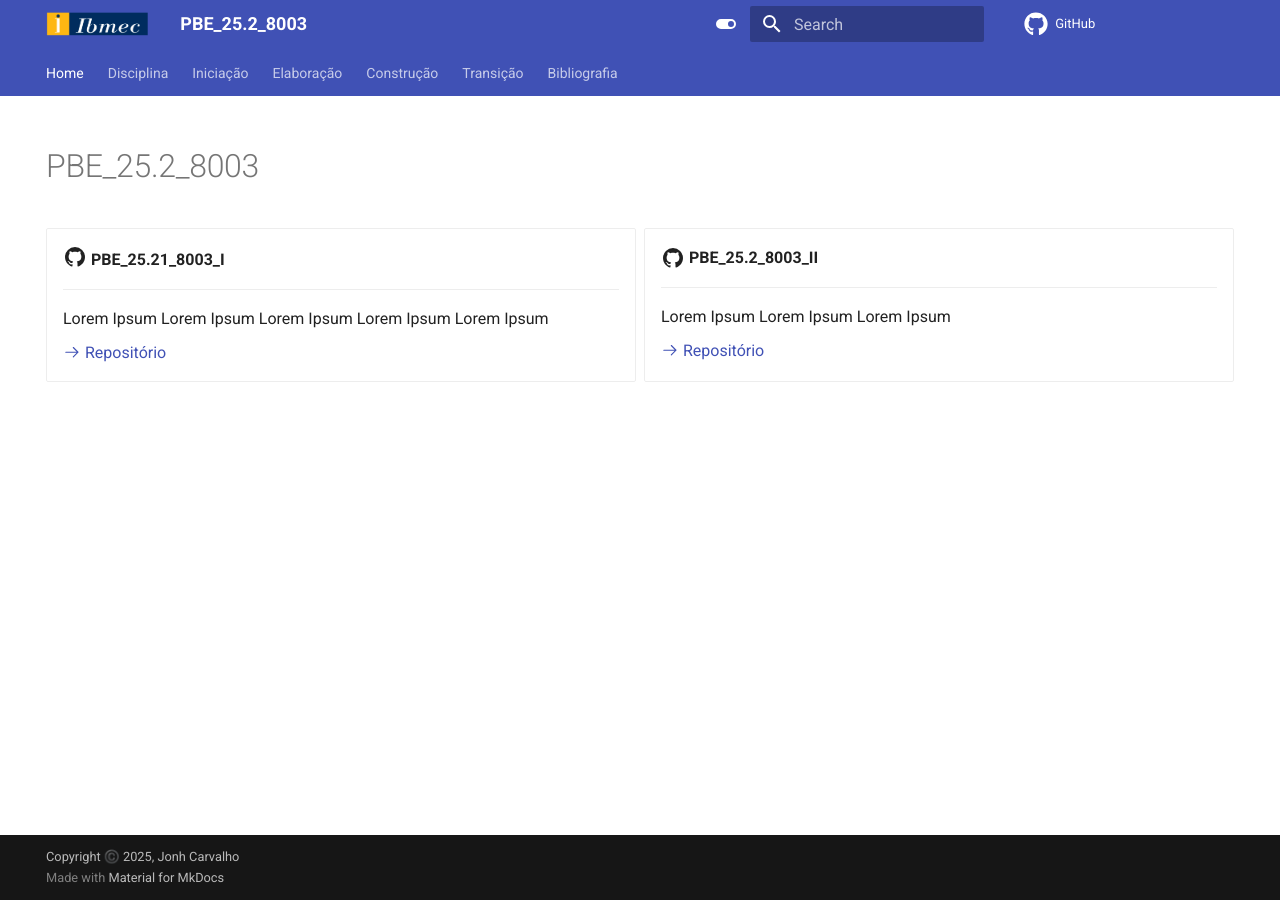
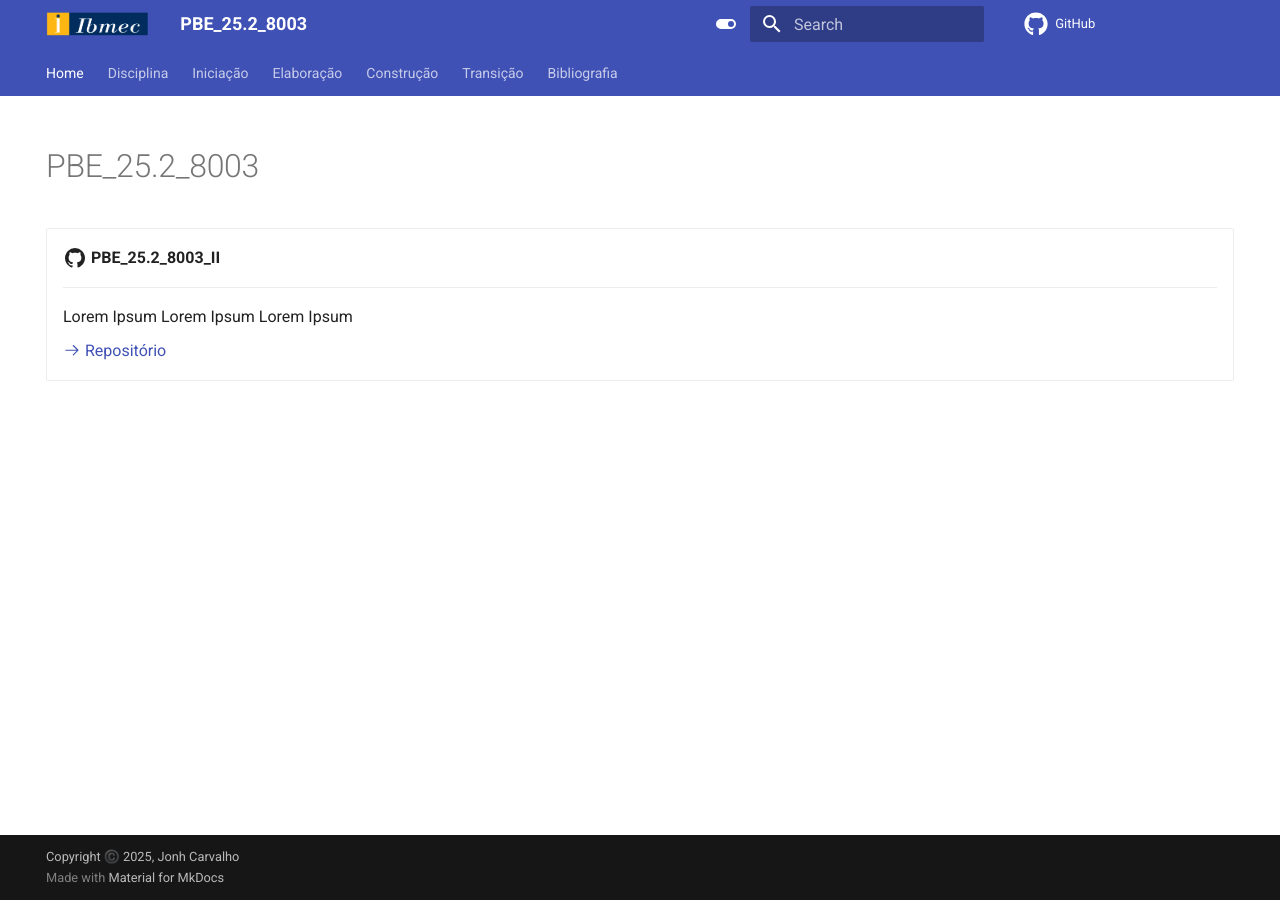
Before and after one commit to Projetos-de-Extensao/PBE_25.2_8004_II, an MkDocs documentation site: the page built from docs/index.md, in a window 1280 px wide. Built offline with MkDocs 1.6.1 and Material for MkDocs 9.7.7, drawn with Linux system fonts in a browser that asks for light colours; comment, search, counter and statistics services are not loaded.

```diff
--- a/docs/index.md
+++ b/docs/index.md
@@ -7,14 +7,6 @@ hide:
 # PBE_25.2_8003
 
 <div class="grid cards" markdown>
-
--   :material-github:{ .lg .right } __PBE_25.21_8003_I__
-
-    ---
-
-    Lorem Ipsum     Lorem Ipsum Lorem Ipsum Lorem Ipsum Lorem Ipsum
-
-    [:octicons-arrow-right-24: Repositório](https://github.com/Projetos-de-Extensao/PBE_25.2_8003_I)
 
 -   :material-github:{ .lg .middle } __PBE_25.2_8003_II__
 
```
Also changed, not shown: docs/Elaboracao/casos_de_uso.md (+4 -0 lines), docs/Elaboracao/diagrama_de_uso.png (added), 1 other file.
